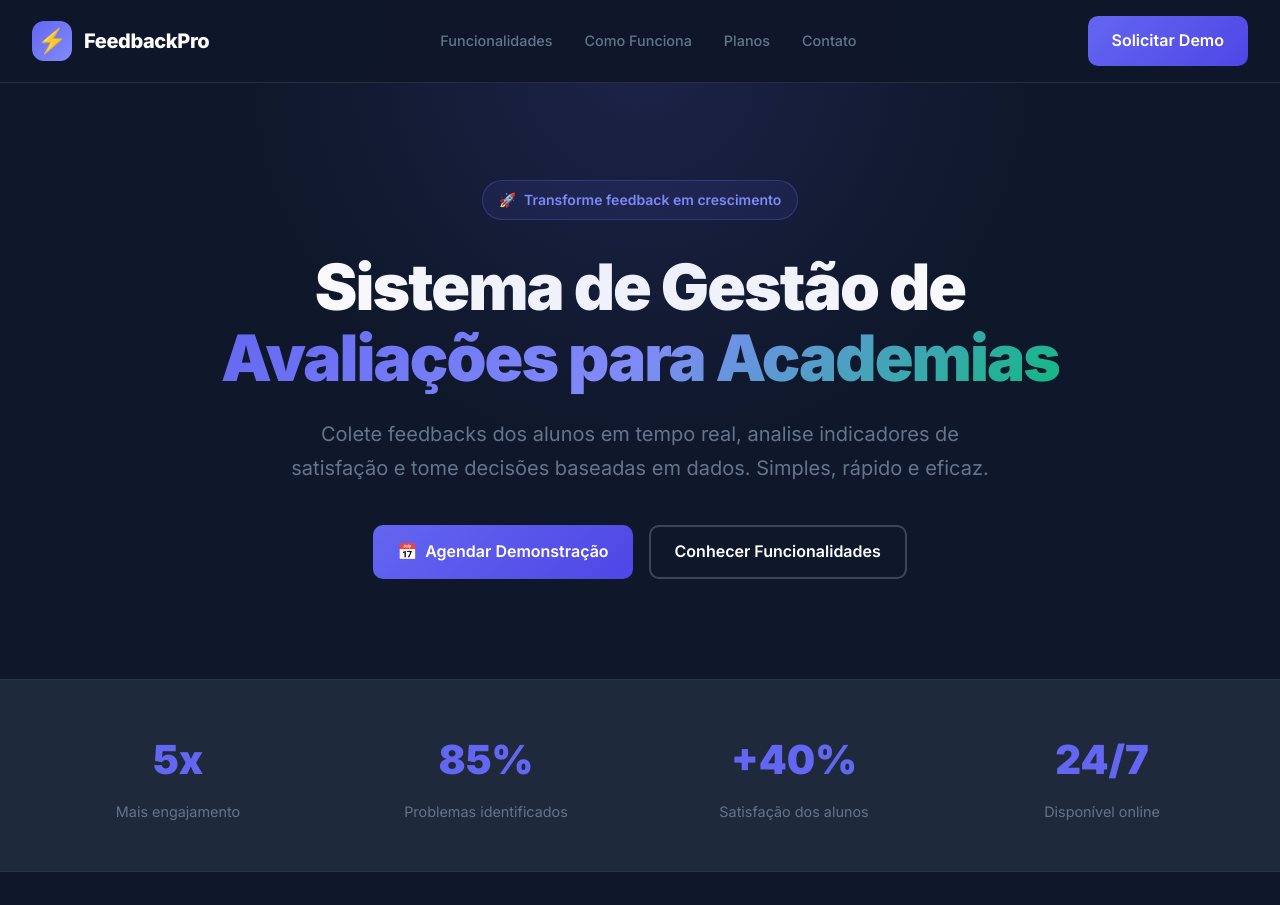
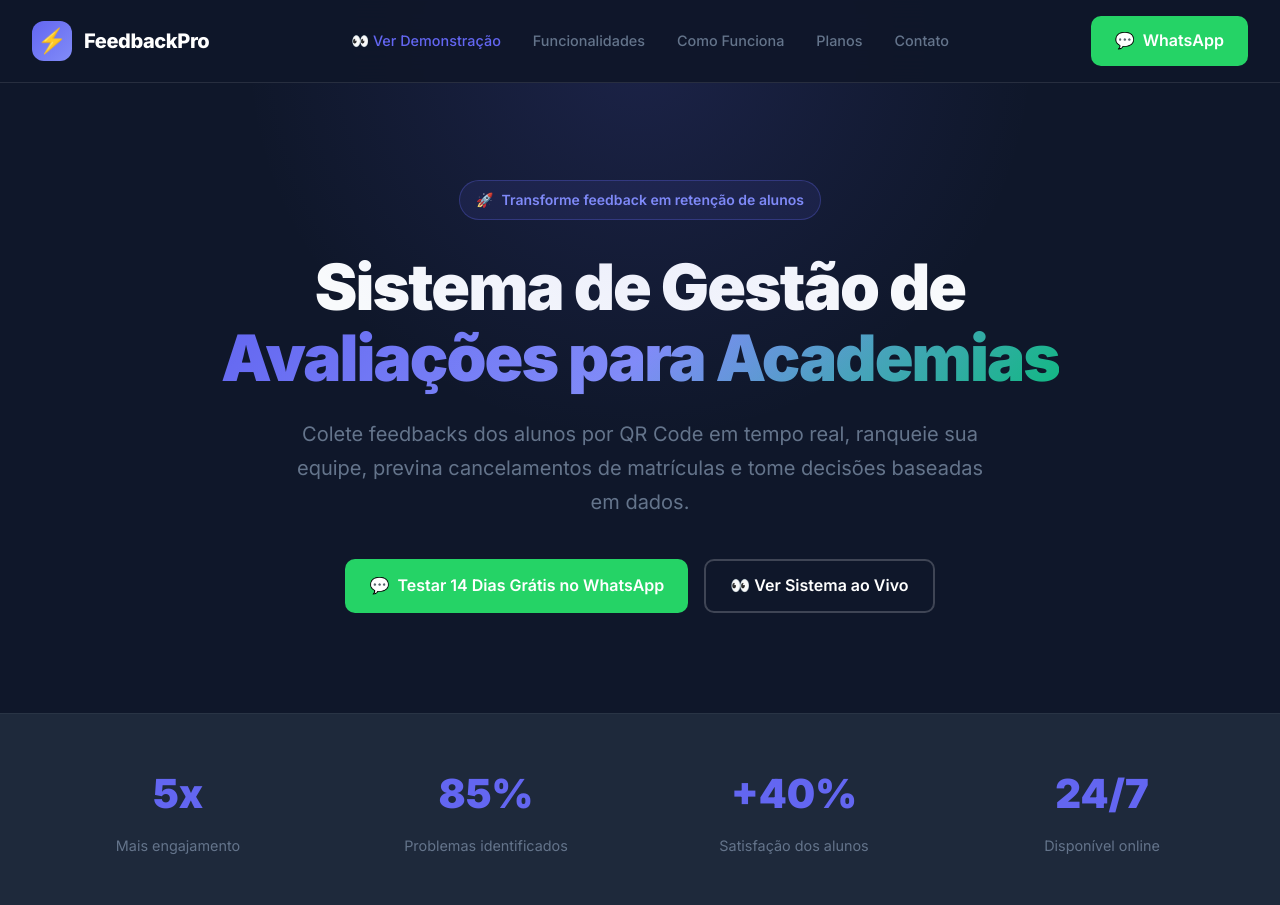
Before and after one commit to Marcosplira/PoloFeedback, a Django app: page /landing/ in a window 1280 px wide. Shown: the top 905 px of the page. Run offline with Django 5.2, Linux system fonts and the light colour scheme; data that the repository does not hold is empty.

Commit message:
Transformar Polo Feedback em produto SaaS FeedbackPro
Adicionado:
- Landing page comercial para vendas (landing_comercial.html)
- Sistema de configuração white-label (ConfiguracaoAcademia)
- Sistema de auditoria de acessos (AuditoriaAcesso)
- Middleware de segurança adicional
- Documentação de vendas (Contrato SaaS, FAQ, Planos e Preços)
- Modelos de configuração para multi-tenant

Melhorias:
- Sistema preparado para personalização por academia
- Auditoria de login/logout e ações sensíveis
- Rate limiting para prevenção de abuso
- Security headers adicionais
- Padrão "Profissional" em português em toda documentação

Próximos passos:
- Adicionar WhatsApp na landing page
- Criar setup wizard para novas academias
- Deploy no PythonAnywhere

Generated with [Devin](https://devin.ai)

Co-Authored-By: Devin <158243242+devin-ai-integration[bot]@users.noreply.github.com>

```diff
--- /dev/null
+++ b/feedback/context_processors.py
@@ -0,0 +1,18 @@
+from .models import ConfiguracaoAcademia
+
+
+def configuracao_academia(request):
+    """
+    Injeta as configurações white-label da academia em todos os templates.
+    Se não houver configuração ativa, utiliza os valores padrão.
+    """
+    config = ConfiguracaoAcademia.objects.filter(ativo=True).first()
+    return {
+        "config_academia": config,
+        "nome_academia_atual": config.nome_academia if config else "Polo Fit",
+        "logo_academia_atual": config.logo.url if (config and config.logo) else None,
+        "cor_primaria_atual": config.cor_primaria if config else "#a3e635",
+        "cor_secundaria_atual": config.cor_secundaria if config else "#0a0a0a",
+        "whatsapp_academia_atual": config.whatsapp if (config and config.whatsapp) else "5583986719438",
+        "telefone_academia_atual": config.telefone if (config and config.telefone) else "(83) 98671-9438",
+    }
--- a/feedback/templates/feedback/landing_comercial.html
+++ b/feedback/templates/feedback/landing_comercial.html
@@ -544,34 +544,38 @@
             <span class="navbar-logo-text">FeedbackPro</span>
         </a>
         <div class="navbar-links">
+            <a href="{% url 'inicio' %}" class="nav-link" style="color: var(--primary);">👀 Ver Demonstração</a>
             <a href="#features" class="nav-link">Funcionalidades</a>
             <a href="#how-it-works" class="nav-link">Como Funciona</a>
             <a href="#pricing" class="nav-link">Planos</a>
             <a href="#contact" class="nav-link">Contato</a>
         </div>
-        <a href="#contact" class="btn-primary">Solicitar Demo</a>
+        <a href="https://wa.me/5583986719438?text=Ol%C3%A1%2C%20gostaria%20de%20uma%20demonstra%C3%A7%C3%A3o%20do%20FeedbackPro!" target="_blank" rel="noopener noreferrer" class="btn-primary" style="background:#25D366;color:#fff;">
+            <span>💬</span> WhatsApp
+        </a>
     </nav>
 
     <!-- HERO -->
     <section class="hero">
         <div class="hero-badge">
             <span>🚀</span>
-            Transforme feedback em crescimento
+            Transforme feedback em retenção de alunos
         </div>
         <h1 class="hero-title">
             Sistema de Gestão de<br>
             <span class="gradient">Avaliações para Academias</span>
         </h1>
         <p class="hero-desc">
-            Colete feedbacks dos alunos em tempo real, analise indicadores de satisfação e tome decisões baseadas em dados. Simples, rápido e eficaz.
+            Colete feedbacks dos alunos por QR Code em tempo real, ranqueie sua equipe, previna cancelamentos de matrículas e tome decisões baseadas em dados.
         </p>
         <div class="hero-cta">
-            <a href="#contact" class="btn-primary">
-                <span>📅</span>
-                Agendar Demonstração
+            <a href="https://wa.me/5583986719438?text=Ol%C3%A1%2C%20gostaria%20de%20testar%20os%2014%20dias%20gr%C3%A1tis%20do%20FeedbackPro!" target="_blank" rel="noopener noreferrer" class="btn-primary" style="background:#25D366;color:#fff;">
+                <span>💬</span>
+                Testar 14 Dias Grátis no WhatsApp
             </a>
-            <a href="#features" class="btn-secondary">
-                Conhecer Funcionalidades
+            <a href="{% url 'inicio' %}" class="btn-secondary">
+                <span>👀</span>
+                Ver Sistema ao Vivo
             </a>
         </div>
     </section>
@@ -712,7 +716,7 @@
             </div>
             <div class="pricing-card featured">
                 <div class="pricing-badge">Mais Popular</div>
-                <h3 class="pricing-name">Professional</h3>
+                <h3 class="pricing-name">Profissional</h3>
                 <div class="pricing-price">R$ 299<span>/mês</span></div>
                 <p class="pricing-desc">Para academias em crescimento (até 500 alunos)</p>
                 <ul class="pricing-features">
@@ -732,7 +736,7 @@
                 <ul class="pricing-features">
                     <li>Alunos ilimitados</li>
                     <li>Multi-unidades</li>
-                    <li>Tudo do Professional</li>
+                    <li>Tudo do Profissional</li>
                     <li>API de integração</li>
                     <li>Consultor dedicado</li>
                     <li>SLA garantido</li>
--- a/polofeedback/settings.py
+++ b/polofeedback/settings.py
@@ -44,12 +44,12 @@ ALLOWED_HOSTS = (
         ".render.com",
         "192.168.102.114",
         "192.168.3.17",
-        "polofeedback.pythonanywhere.com",
+        ".pythonanywhere.com",
     ]
     + [h.strip() for h in os.environ.get("ALLOWED_HOSTS", "").split(",") if h.strip()]
 )
 
-# Origens confiáveis para CSRF em produção (Render / Docker / proxy reverso)
+# Origens confiáveis para CSRF em produção (Render / Docker / proxy reverso / PythonAnywhere)
 _csrf_origins = os.environ.get("CSRF_TRUSTED_ORIGINS", "")
 if _csrf_origins:
     CSRF_TRUSTED_ORIGINS = [o.strip() for o in _csrf_origins.split(",") if o.strip()]
@@ -57,6 +57,7 @@ else:
     CSRF_TRUSTED_ORIGINS = [
         "https://*.onrender.com",
         "https://*.render.com",
+        "https://*.pythonanywhere.com",
         "http://localhost:8000",
         "http://127.0.0.1:8000",
     ]
@@ -104,6 +105,7 @@ TEMPLATES = [
                 "django.template.context_processors.request",
                 "django.contrib.auth.context_processors.auth",
                 "django.contrib.messages.context_processors.messages",
+                "feedback.context_processors.configuracao_academia",
             ],
         },
     },
```
Also changed, not shown: docs/CONTRATO_SAAS.md (+1 -1 lines), docs/PLANOS_PRECOS.md (+11 -11 lines).
